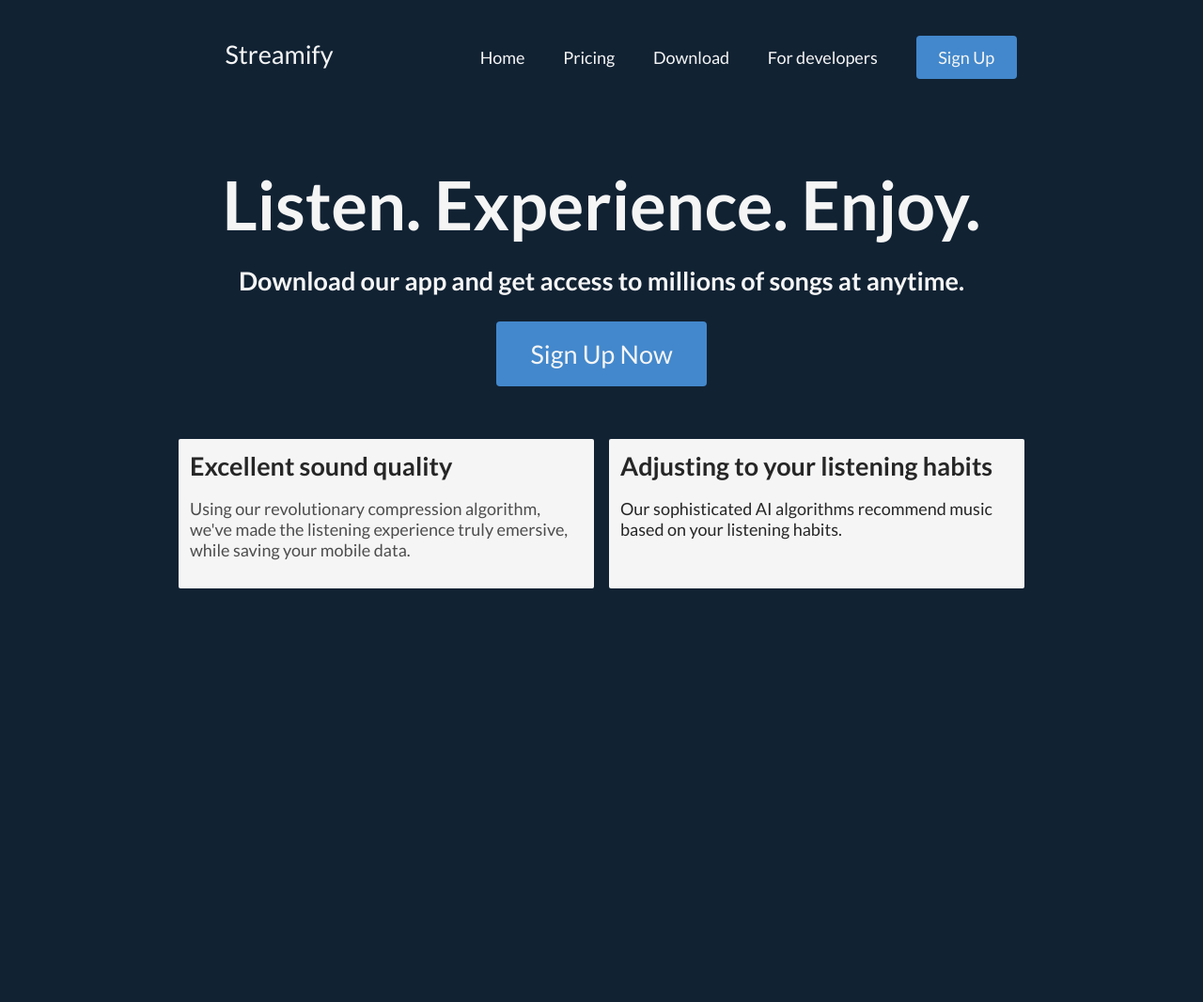
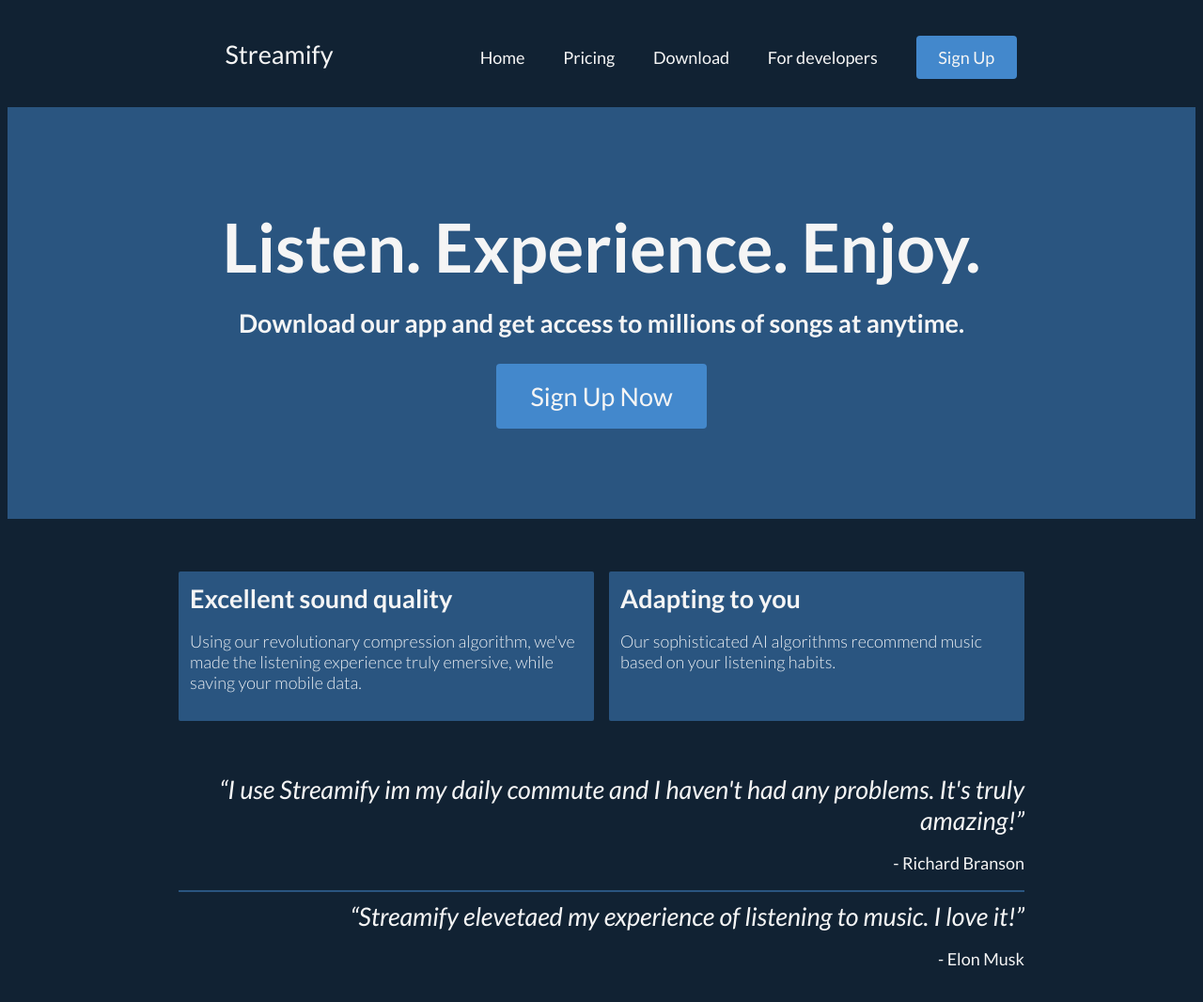
Before and after one commit to kristyanYochev/WebDesignFinal, a website: page index.html in a window 1280 px wide. Shown: the whole page at 94% size. Before the commit the page ends 800 px from the top, so only its background shows below. Drawn offline with Linux system fonts and the light colour scheme.

Commit message:
Added testimonials

```diff
--- a/index.html
+++ b/index.html
@@ -3,7 +3,7 @@
 <head>
 	<meta charset="UTF-8">
 	<meta name="viewport" content="width=device-width, initial-scale=1.0">
-	<link href="https://fonts.googleapis.com/css2?family=Lato:wght@300;400;700&display=swap" rel="stylesheet">
+	<link href="https://fonts.googleapis.com/css2?family=Lato:ital,wght@0,300;0,400;0,700;1,400&display=swap" rel="stylesheet">
 	<link rel="stylesheet" href="dist/styles.css">
 	<title>Streamify - Home</title>
 </head>
@@ -33,8 +33,19 @@
 				<p class="card-content">Using our revolutionary compression algorithm, we've made the listening experience truly emersive, while saving your mobile data.</p>
 			</div>
 			<div class="card">
-				<h3 class="card-title">Adjusting to your listening habits</h3>
-				<p class="cart-content">Our sophisticated AI algorithms recommend music based on your listening habits.</p>
+				<h3 class="card-title">Adapting to you</h3>
+				<p class="card-content">Our sophisticated AI algorithms recommend music based on your listening habits.</p>
+			</div>
+		</section>
+		<section id="testimonials">
+			<div class="testimonial">
+				<q>I use Streamify im my daily commute and I haven't had any problems. It's truly amazing!</q>
+				<p>- Richard Branson</p>
+			</div>
+			<hr>
+			<div class="testimonial">
+				<q>Streamify elevetaed my experience of listening to music. I love it!</q>
+				<p>- Elon Musk</p>
 			</div>
 		</section>
 	</main>
--- a/src/scss/elements/_cards.scss
+++ b/src/scss/elements/_cards.scss
@@ -1,10 +1,10 @@
 .card {
-	background-color: whitesmoke;
+	background-color: $blue;
 	border-radius: 2px;
 
 	display: block;
 
-	color: lighten($color: #000000, $amount: 15%);
+	color: whitesmoke;
 
 	padding: 12px;
 
@@ -15,6 +15,7 @@
 	}
 
 	&-content {
-		color: lighten($color: #000000, $amount: 30%);
+		color: rgba(255, 255, 255, 0.9);
+		font-weight: lighter;
 	}
 }
--- a/src/scss/elements/_headers.scss
+++ b/src/scss/elements/_headers.scss
@@ -1,7 +1,7 @@
 .hero-title {
 	font-size: 4rem;
 	text-align: center;
-	margin-bottom: 0.5rem;
+	margin: 0.5rem auto 0;
 }
 
 .hero-subtitle {
@@ -11,4 +11,7 @@
 
 .hero-section {
 	text-align: center;
+	background-color: $blue;
+	margin-top: 0;
+	padding: 96px;
 }
--- /dev/null
+++ b/src/scss/elements/_testimonials.scss
@@ -0,0 +1,7 @@
+.testimonial {
+	text-align: right;
+	q {
+		font-size: 1.5rem;
+		font-style: italic;
+	}
+}
--- a/src/scss/styles.scss
+++ b/src/scss/styles.scss
@@ -2,6 +2,7 @@
 @import "elements/buttons";
 @import "elements/headers";
 @import "elements/cards";
+@import "elements/testimonials";
 
 *, *::after, *::before {
 	box-sizing: border-box;
@@ -30,10 +31,19 @@
 		grid-template-columns: 1fr 1fr;
 		display: grid;
 		column-gap: 16px;
+		row-gap: 16px;
 
 		@media screen and (max-width: 768px) {
 			grid-template-columns: auto;
 			grid-template-rows: auto auto;
 		}
 	}
+
+	#testimonials {
+		margin-top: 56px;
+	}
 }
+
+hr {
+	border: 1px solid $blue;
+}
```
Also changed, not shown: element_showcase.html (+1 -1 lines), dist/styles.css, 1 other file.
